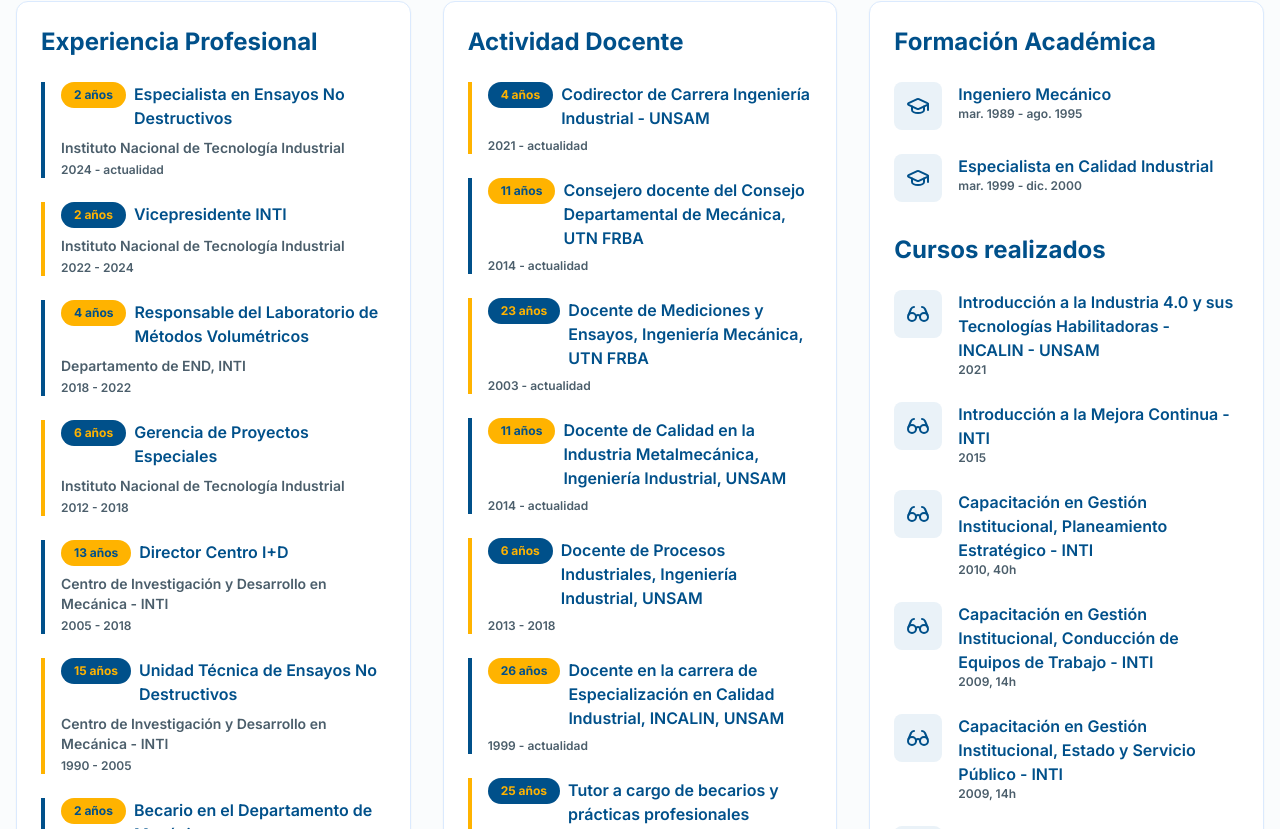
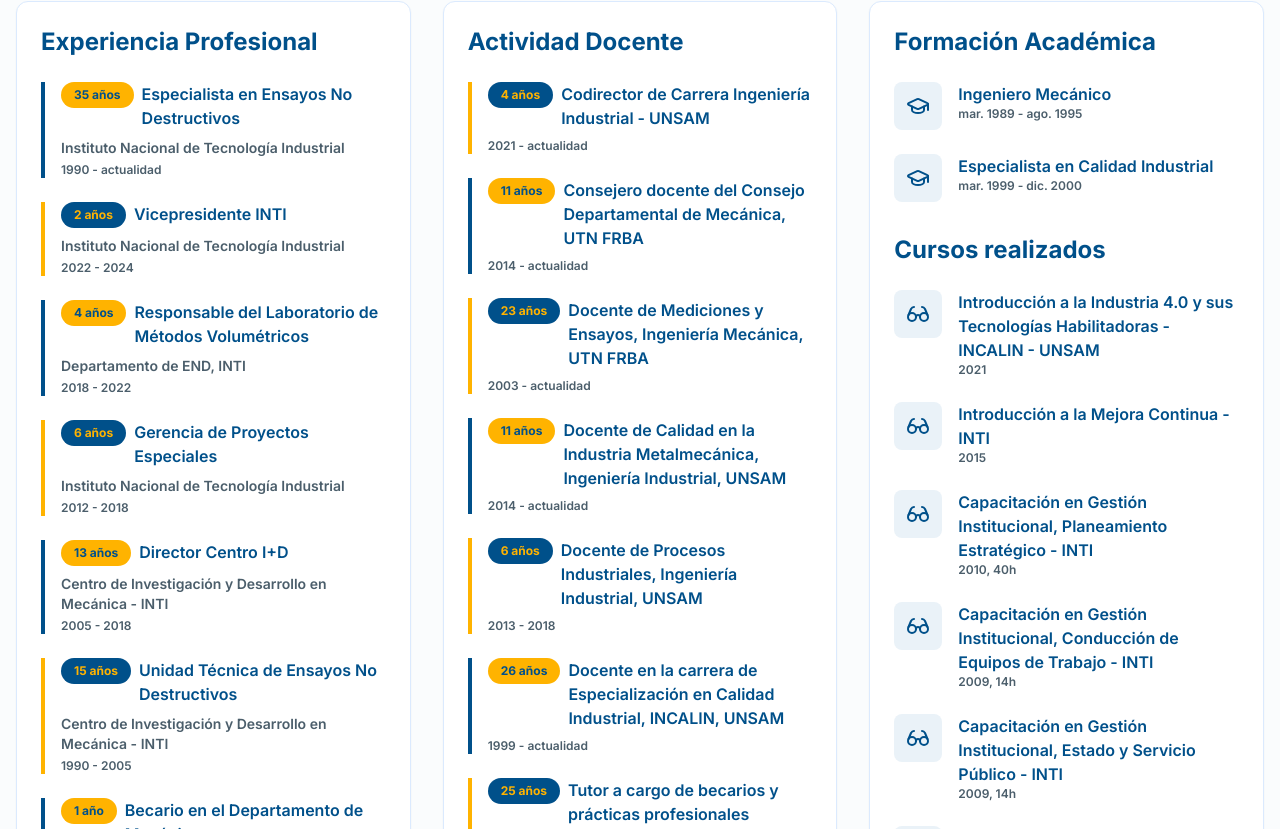
Before and after one commit to 19deagostoutn/landing-page-qg, a Next.js app: page /jorge2025 in a window 1280 px wide. Shown: the part 1671-2500 px from the top of the page. Built offline with nearby package versions, Linux system fonts and the light colour scheme.

Commit message:
correcciones experiencia laboral

```diff
--- a/components/candidate-section.tsx
+++ b/components/candidate-section.tsx
@@ -44,13 +44,13 @@ export function CandidateSection() {
                 {/* Cada experiencia */}
                 <div className="border-l-4 border-[#00508a] pl-4">
                   <div className="flex items-start gap-2 mb-2">
-                    <Badge className="bg-[#ffb300] text-[#00508a] font-bold whitespace-nowrap px-3 py-1">2 años</Badge>
+                    <Badge className="bg-[#ffb300] text-[#00508a] font-bold whitespace-nowrap px-3 py-1">35 años</Badge>
                     <h4 className="font-semibold text-[#00508a] text-base text-left">
                       Especialista en Ensayos No Destructivos
                     </h4>
                   </div>
                   <p className="text-[#4b5e6b] text-sm mb-1">Instituto Nacional de Tecnología Industrial</p>
-                  <p className="text-xs text-[#4b5e6b]">2024 - actualidad</p>
+                  <p className="text-xs text-[#4b5e6b]">1990 - actualidad</p>
                 </div>
                 <div className="border-l-4 border-[#ffb300] pl-4">
                   <div className="flex items-start gap-2 mb-2">
@@ -98,7 +98,7 @@ export function CandidateSection() {
                 </div>
                 <div className="border-l-4 border-[#00508a] pl-4">
                   <div className="flex items-start gap-2 mb-2">
-                    <Badge className="bg-[#ffb300] text-[#00508a] font-bold whitespace-nowrap px-3 py-1">2 años</Badge>
+                    <Badge className="bg-[#ffb300] text-[#00508a] font-bold whitespace-nowrap px-3 py-1">1 año</Badge>
                     <h4 className="font-semibold text-[#00508a] text-base">Becario en el Departamento de Mecánica</h4>
                   </div>
                   <p className="text-[#4b5e6b] text-sm mb-1">Instituto Nacional de Tecnología Industrial</p>
```
